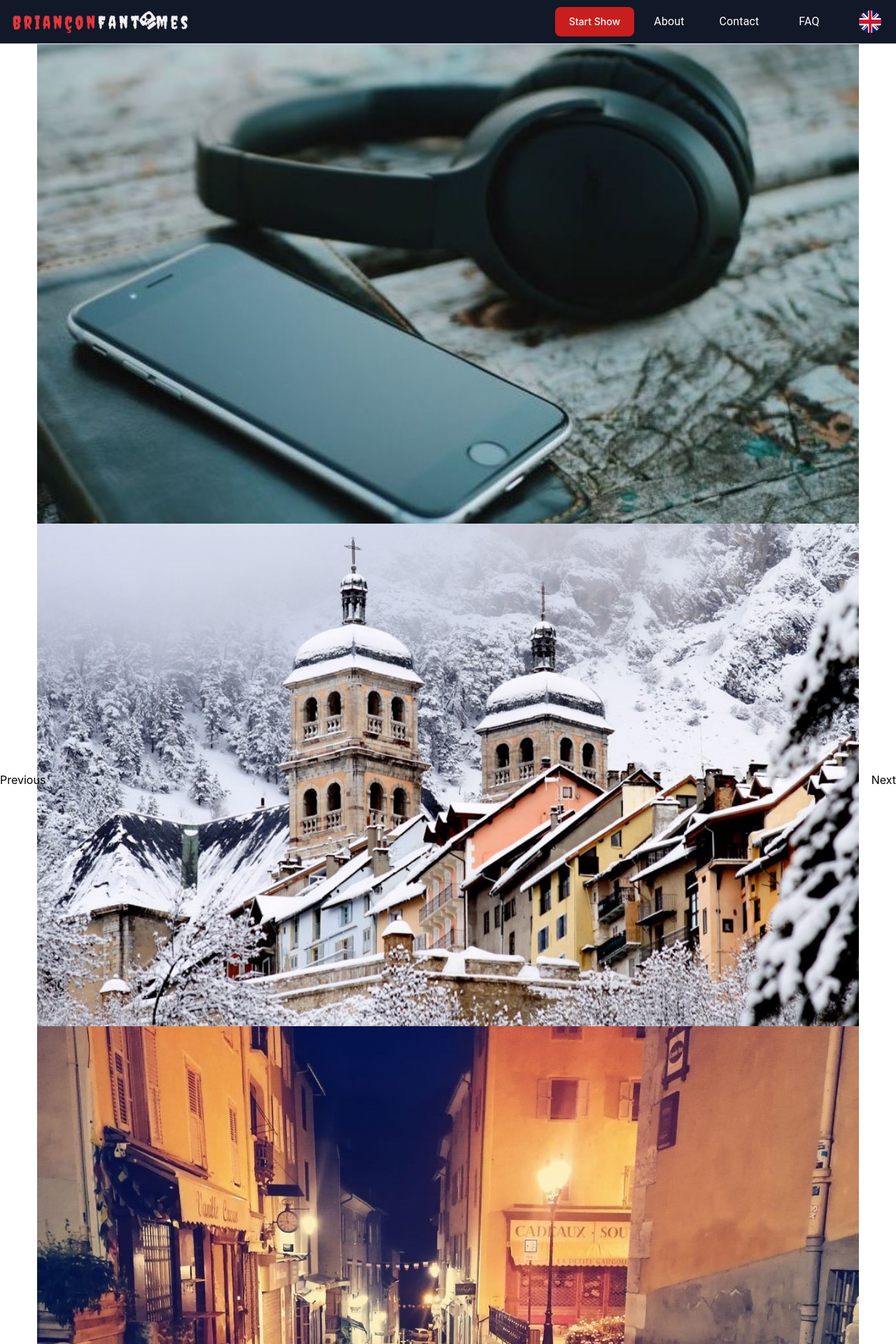
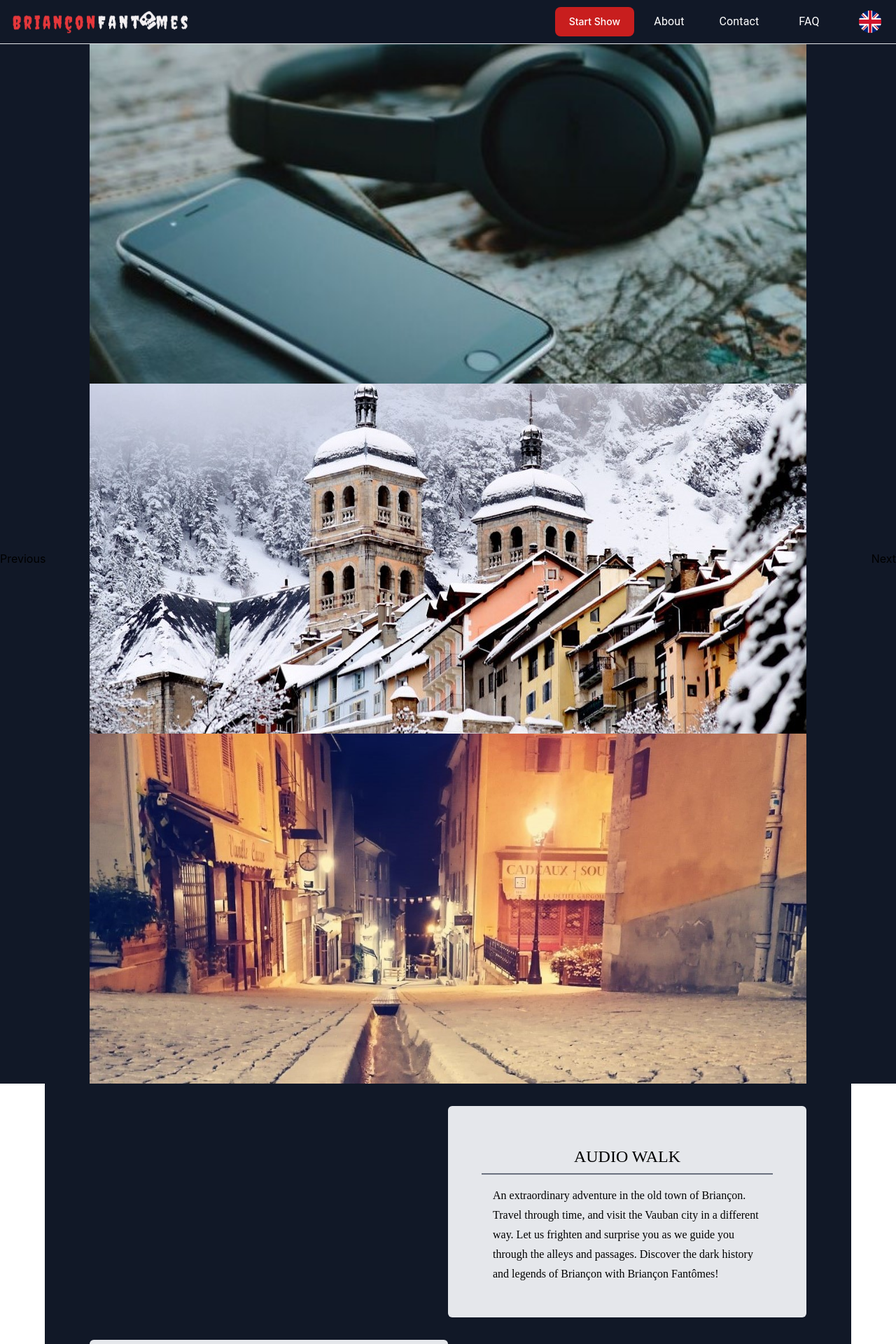
Before and after one commit to revyrob/brianconFantomes-V2, a React (Create React App) app: page / in a window 1280 px wide. Shown: the top 1920 px of the page at 70% size. Built offline with nearby package versions, Linux system fonts and the light colour scheme; what tw-elements would draw is missing.

Commit message:
working on the height of the carousel, background color, and max-width of info section

```diff
--- a/package.json
+++ b/package.json
@@ -5,7 +5,7 @@
   "dependencies": {
     "@emotion/react": "^11.10.5",
     "@emotion/styled": "^11.10.5",
-    "@mui/material": "^5.10.17",
+    "@mui/material": "^5.11.1",
     "@mui/styled-engine-sc": "^5.10.16",
     "@testing-library/jest-dom": "^5.16.5",
     "@testing-library/react": "^13.4.0",
--- a/src/components/Hero/Hero.js
+++ b/src/components/Hero/Hero.js
@@ -1,8 +1,6 @@
 import "./Hero.scss";
 import briancon from "../../assets/photos/briancon.jpg";
-import brianconSnow from "../../assets/photos/brianconSnow.jpg";
 import book from "../../assets/photos/photoByAaronBurdenOnUnsplash2.jpg";
-import ImageGallery from "react-image-gallery";
 import gargouille from "../../assets/photos/gargouille1.jpg";
 
 function Hero() {
@@ -36,30 +34,30 @@ function Hero() {
           ></button>
         </div>
         <div className="carousel-inner relative w-full overflow-hidden">
-          <div className="carousel-item active relative float-left w-full">
+          <div className="carousel-item active relative float-left w-full bg-gray-900">
             <img
               src={book}
-              className="block w-full mt-12 md:w-11/12 mx-auto md:mt-0"
+              className="block w-full mt-12 md:w-4/5 mx-auto md:mt-0 slideImage"
               alt="briancon"
             />
           </div>
-          <div className="carousel-item relative float-left w-full ">
+          <div className="carousel-item relative float-left w-full bg-gray-900">
             <img
               src={briancon}
-              className="block w-full mt-12 md:w-11/12 mx-auto md:mt-0"
+              className="block w-full mt-12 md:w-4/5 mx-auto md:mt-0 slideImage"
               alt="book and headphones"
             />
           </div>
-          <div className="carousel-item relative float-left w-full ">
+          <div className="carousel-item relative float-left w-full bg-gray-900">
             <img
               src={gargouille}
-              className="block w-full mt-12 md:w-11/12 mx-auto md:mt-0"
+              className="block w-full mt-12 md:w-4/5 mx-auto md:mt-0 slideImage"
               alt="snowBriancon"
             />
           </div>
         </div>
         <button
-          className="carousel-control-prev absolute top-0 bottom-0 flex items-center justify-center p-0 text-center border-0 hover:outline-none hover:no-underline focus:outline-none focus:no-underline left-0"
+          className="carousel-control-prev absolute top-0 bottom-0 flex items-center justify-center p-0 text-center border-0 hover:outline-none hover:no-underline focus:outline-none focus:no-underline left-0 "
           type="button"
           data-bs-target="#carouselExampleCaptions"
           data-bs-slide="prev"
--- a/src/components/Hero/Hero.scss
+++ b/src/components/Hero/Hero.scss
@@ -1,3 +1,5 @@
-.hero {
-
+.slideImage {
+    //i need to add responsiveness for different sizes
+    height: 500px;
+    object-fit: cover;
 }
--- a/src/components/Info/Info.js
+++ b/src/components/Info/Info.js
@@ -2,7 +2,10 @@ import React from "react";
 
 function Info() {
   return (
-    <section id="about" className="bg-gray-900  md:grid grid-cols-2 px-16 pt-8">
+    <section
+      id="about"
+      className="bg-gray-900  md:grid grid-cols-2 px-16 pt-8 max-w-6xl mx-auto"
+    >
       <div></div>
       <div className="p-4 bg-gray-200 md:p-8  lg:p-12 rounded-md">
         <h2 className="font-creepster text-2xl p-2 border-b-2 border-gray-500">
```
Also changed, not shown: 1 other file (tests, documents, lock files or other folders).
